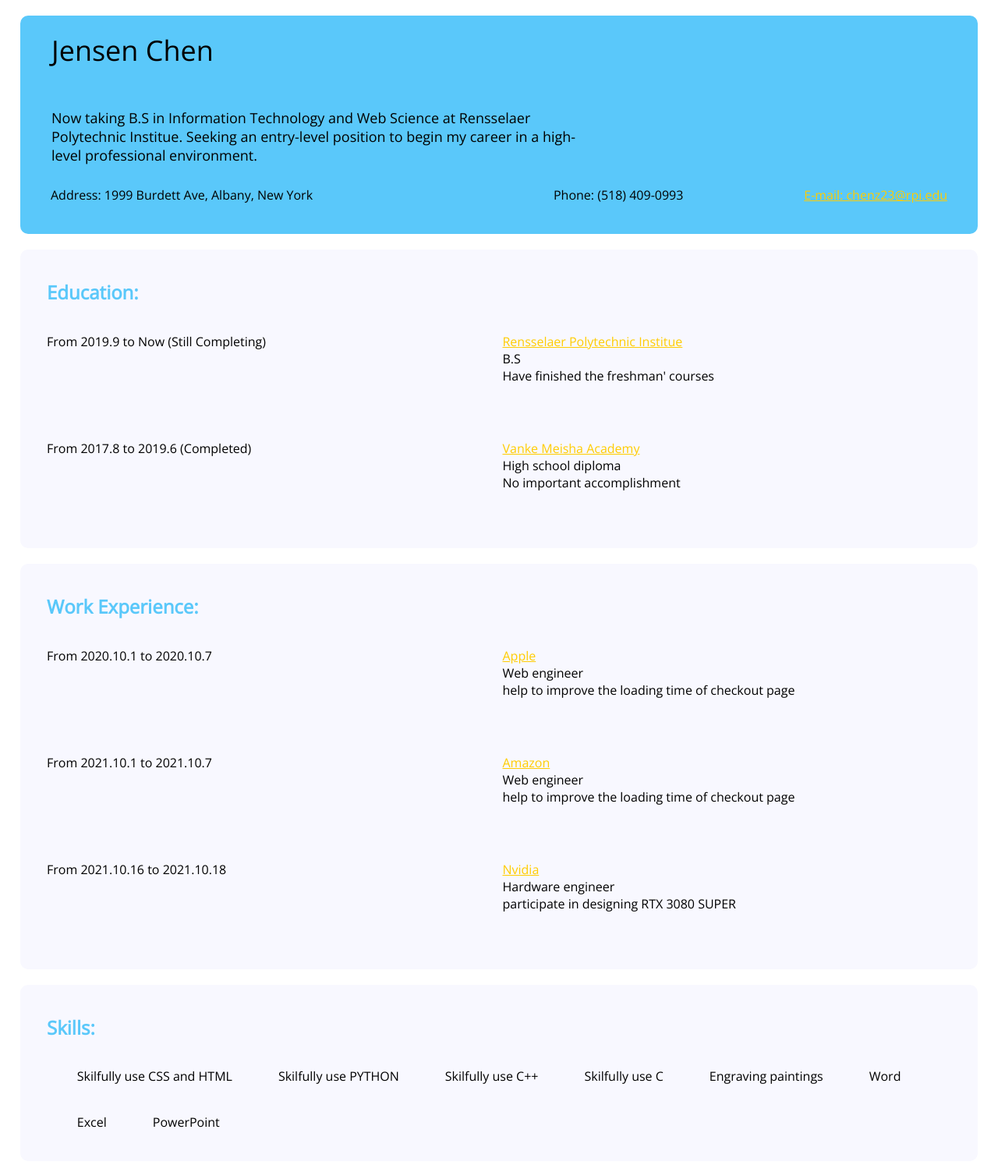
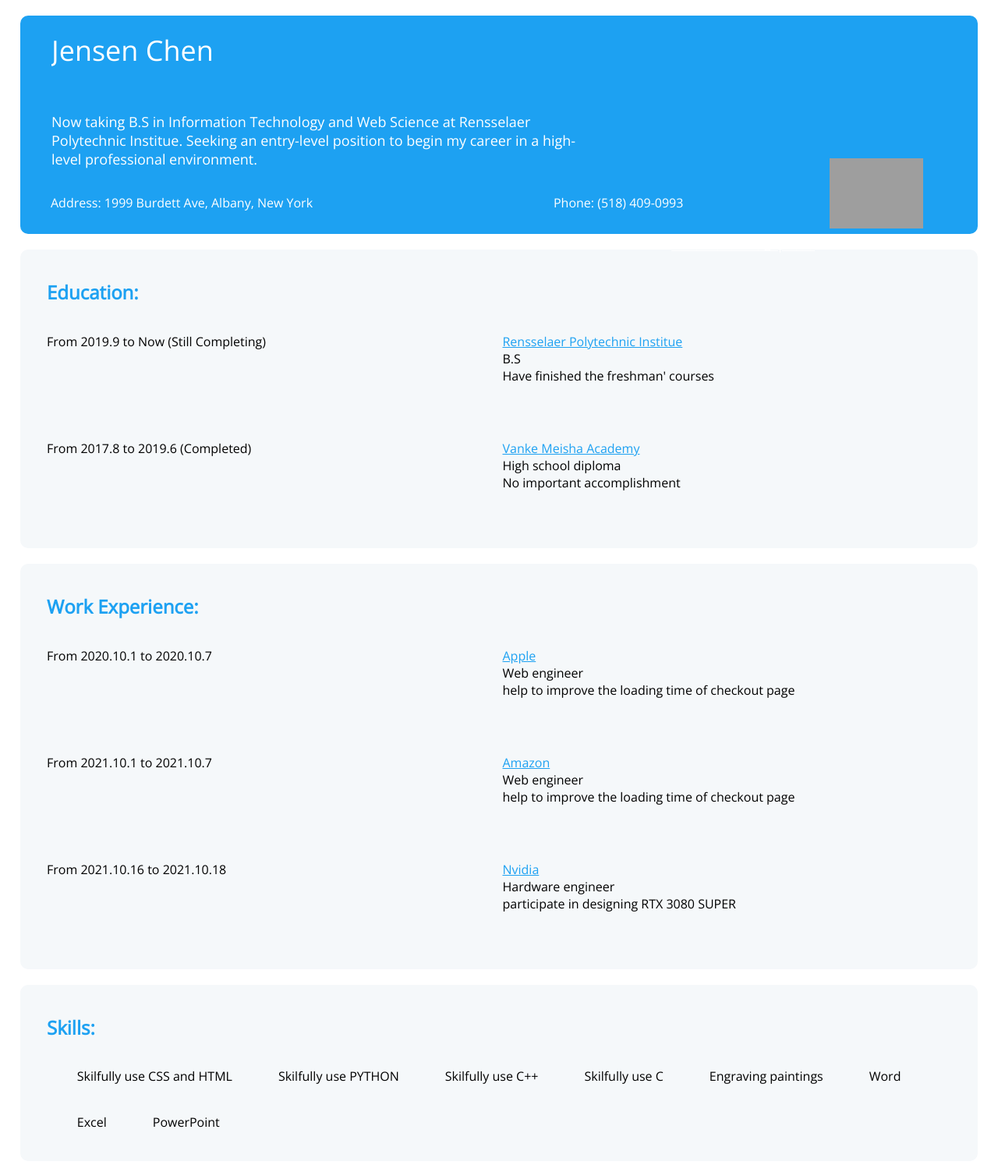
Before and after one commit to Jennifer-Zhan/Websys_Labs, a PHP site: page /part1_zhihanchen.html in a window 1280 px wide. Shown: the whole page at 78% size. Before the commit the page ends 1446 px from the top, so only its background shows below. Run offline with PHP 8.4, Linux system fonts and the light colour scheme; grey boxes are pictures that could not be loaded.

Commit message:
update chenz23 pic

```diff
--- a/lab3/part1/part1_zhihanchen/part1_zhihanchen.css
+++ b/lab3/part1/part1_zhihanchen/part1_zhihanchen.css
@@ -7,24 +7,28 @@ body {
     padding-right: 18px;
     padding-top: 12px;
     font-family: Open Sans;
+    /*background: url("https://s2.best-wallpaper.net/wallpaper/3840x2160/1802/Rainbow-background-wavy-abstraction_3840x2160.jpg");*/
+    /*background-size: cover;*/
+    margin-bottom: 14px;
 }
 
 header {
-    background: rgb(90,200,250);
+    background: #1DA1F2;
     width: auto;
     height: 240px;
     padding: 20px;
     border-right: 10px;
     border-radius: 10px;
     /*color: rgb(142, 142, 147)*/
+    color: #FFFFFF;
 }
 
 p.name {
     font-size: 36px;
     width: 300px;
-    margin-top: 0px;
-    margin-bottom: 0px;
-    margin-left: 20px;
+    margin: 0px 600px 0px 20px;
+    display: inline-block;
+    overflow: auto;
 }
 
 /*annotation {*/
@@ -36,16 +40,16 @@ p.name {
 p.object {
     font-size: 18px;
     width: 700px;
-    margin-top: 50px;
-    margin-bottom: 12px;
-    margin-left: 20px;
+    margin: 50px 380px 12px 20px;
+    display: inline-block;
+    overflow: auto;
 }
 
 section {
     margin-top: 20px;
     width: auto;
     height: auto;
-    background-color: ghostwhite;
+    background-color: #F5F8FA;
     padding: 18px;
     border-radius: 10px;
 }
@@ -73,12 +77,16 @@ p.infos_3 {
 }
 
 h2 {
-    color: rgb(90,200,250);
+    color: #1DA1F2;
     margin-left: 16px;
 }
 
-a {
-    color: rgb(255,204,0);
+a.blue {
+    color: #1DA1F2;
+}
+
+a.white {
+    color: rgb(255,255,255);
 }
 
 p.block_1_section {
@@ -98,3 +106,12 @@ p.block_2_section {
     overflow: auto;
     margin-left: 4.6%;
 }
+
+img.chenz23 {
+    float: right;
+    /*float: top;*/
+    display: inline-block;
+    overflow: auto;
+    margin-right: 50px;
+    margin-top: -30px;
+}
--- a/lab3/part1/part1_zhihanchen/part1_zhihanchen.html
+++ b/lab3/part1/part1_zhihanchen/part1_zhihanchen.html
@@ -9,25 +9,26 @@
     <header>
             <p class="name">Jensen Chen</p>
             <p class="object">Now taking B.S in Information Technology and Web Science at Rensselaer Polytechnic Institue. Seeking an entry-level position to begin my career in a high-level professional environment.</p>
-                <p class="infos_1">Address: 1999 Burdett Ave, Albany, New York</p>
-                <p class="infos_2">Phone: (518) 409-0993</p>
-                <p class="infos_3"><a href="mailto: chenz23@rpi.edu">E-mail: chenz23@rpi.edu</a></p>
+            <img class="chenz23" src="chenz23.jpg" width="120">
+            <p class="infos_1">Address: 1999 Burdett Ave, Albany, New York</p>
+            <p class="infos_2">Phone: (518) 409-0993</p>
+            <p class="infos_3"><a class="white" href="mailto: chenz23@rpi.edu">E-mail: chenz23@rpi.edu</a></p>
     </header>
     <section>
         <h2>Education:</h2>
             <p class="block_1_section">From 2019.9 to Now (Still Completing)</p>
-            <p class="block_1_section"><a href="https://www.rpi.edu/">Rensselaer Polytechnic Institue</a><br />B.S<br />Have finished the freshman' courses</p>
+            <p class="block_1_section"><a class="blue" href="https://www.rpi.edu/">Rensselaer Polytechnic Institue</a><br />B.S<br />Have finished the freshman' courses</p>
             <p class="block_1_section">From 2017.8 to 2019.6 (Completed)</p>
-            <p class="block_1_section"><a href="https://www.vankemeisha.com/">Vanke Meisha Academy</a><br />High school diploma<br />No important accomplishment</p>
+            <p class="block_1_section"><a class="blue" href="https://www.vankemeisha.com/">Vanke Meisha Academy</a><br />High school diploma<br />No important accomplishment</p>
     </section>
     <section>
         <h2>Work Experience:</h2>
         <p class="block_1_section">From 2020.10.1 to 2020.10.7</p>
-        <p class="block_1_section"><a href="https://www.apple.com/">Apple</a><br />Web engineer<br />help to improve the loading time of checkout page</p>
+        <p class="block_1_section"><a class="blue" href="https://www.apple.com/">Apple</a><br />Web engineer<br />help to improve the loading time of checkout page</p>
         <p class="block_1_section">From 2021.10.1 to 2021.10.7</p>
-        <p class="block_1_section"><a href="https://www.amazon.com/">Amazon</a><br />Web engineer<br />help to improve the loading time of checkout page</p>
+        <p class="block_1_section"><a class="blue" href="https://www.amazon.com/">Amazon</a><br />Web engineer<br />help to improve the loading time of checkout page</p>
         <p class="block_1_section">From 2021.10.16 to 2021.10.18</p>
-        <p class="block_1_section"><a href="https://www.nvidia.com/en-us/">Nvidia</a><br />Hardware engineer<br />participate in designing RTX 3080 SUPER</p>
+        <p class="block_1_section"><a class="blue" href="https://www.nvidia.com/en-us/">Nvidia</a><br />Hardware engineer<br />participate in designing RTX 3080 SUPER</p>
     </section>
     <section>
         <h2>Skills:</h2>
```
